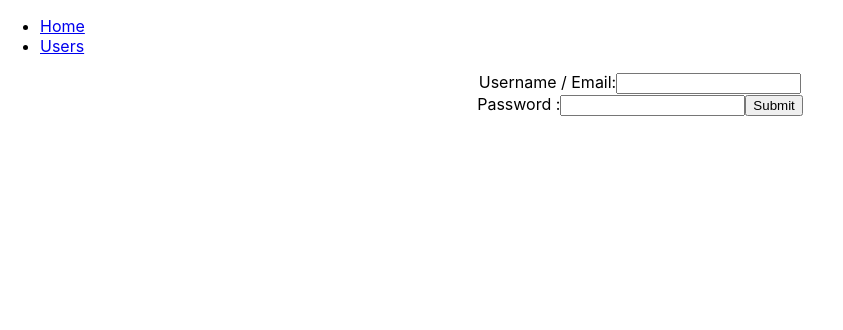
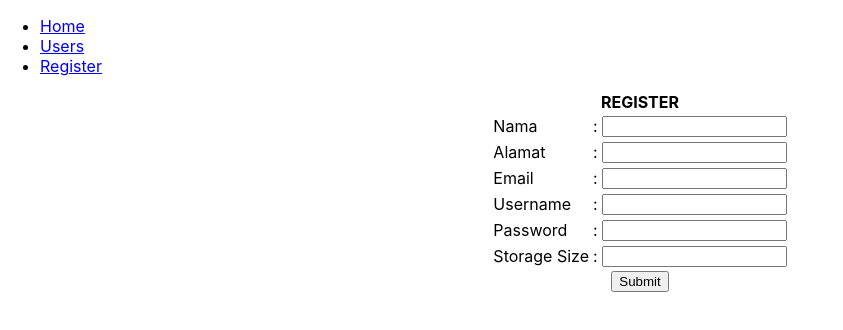
Before and after one commit to seregant/react_k8s_provisioning, a React (Create React App) app: page /register in a window 1280 px wide. Before the commit this address led to /. Shown: the top 330 px of the page, without its empty margins (0-843 px from the left). Built offline with nearby package versions, Linux system fonts and the light colour scheme; no server answers.

Commit message:
complete nodes data

```diff
--- a/src/App.js
+++ b/src/App.js
@@ -3,12 +3,14 @@ import './App.css';
 import LayoutDataPengguna from './app/LayoutDataPengguna'
 import LoginPage from './app/LayoutLogin'
 import DashboardUser from './app/LayoutDashboard'
+import Register from './app/LayoutRegister'
 import {
   BrowserRouter as Router,
   Switch,
   Route,
   Link
 } from "react-router-dom";
+import DashboardAdmin from './app/LayoutDashboardAdmin';
 
 class App extends React.Component {
   render() {
@@ -24,14 +26,23 @@ class App extends React.Component {
                 <li>
                   <Link to="/users">Users</Link>
                 </li>
+                <li>
+                  <Link to="/register">Register</Link>
+                </li>
               </ul>
             </nav>
 
             {/* A <Switch> looks through its children <Route>s and
                 renders the first one that matches the current URL. */}
             <Switch>
+              <Route path="/register">
+                <Register />
+              </Route>
               <Route path="/dashboard">
                 <DashboardUser />
+              </Route>
+              <Route path="/admin">
+                <DashboardAdmin />
               </Route>
               <Route path="/users">
                 <LayoutDataPengguna/>
--- /dev/null
+++ b/src/app/LayoutDashboardAdmin.js
@@ -0,0 +1,11 @@
+import React from 'react'
+import DataNode from './modules/DataNodes'
+import LogoutButton from './modules/Logout'
+const DashboardAdmin = () => (
+    <center>
+        <DataNode />
+        <LogoutButton />
+    </center>
+)
+
+export default DashboardAdmin
--- a/src/app/LayoutRegister.js
+++ b/src/app/LayoutRegister.js
@@ -0,0 +1,10 @@
+import React from 'react'
+import Register from './modules/Register.js'
+
+const LoginPage = () => (
+    <center>
+        <Register />
+    </center>
+)
+
+export default LoginPage
--- /dev/null
+++ b/src/app/modules/DataNodes.js
@@ -0,0 +1,67 @@
+import { Redirect } from 'react-router-dom'
+import React from 'react'
+import axios from 'axios'
+
+class DataNodes extends React.Component {
+    state = {
+        items: [],
+        redirect: false
+    }
+
+    componentDidMount(){
+        const AuthStr = 'Bearer '+localStorage.getItem("token");
+        axios.get(process.env.REACT_APP_API_URL.concat("clusters/nodes"),
+            { headers: { Authorization: AuthStr },
+         })
+        .then((res)=> res.data)
+        .then((data)=>{
+            console.log(data.status)
+            return this.setState({
+                items: data.data
+            })
+        }).catch((err) => {
+            this.setState({
+                redirect: true
+            })
+        })
+    }
+
+    render(){
+        const {items} = this.state
+        if (this.state.redirect){
+            localStorage.setItem("token","")
+            return <Redirect to="/" />
+        }
+        return(
+            <table>
+                <thead>
+                    <tr>
+                        <th>Nama Node</th>
+                        <th>Tanggal Pembuatan</th>
+                        <th>Kapasitas CPU</th>
+                        <th>Kapasitas RAM  </th>
+                        <th>Ready Status</th>
+                    </tr>
+                </thead>
+                <tbody>
+                    {
+                        items.length > 0 ? items.map(item => {
+                            const {metadata, timestamp, capacity, condition} = item;
+                            return(
+                                <tr>
+                                    <td>{metadata.name}</td>
+                                    <td>{timestamp}</td>
+                                    <td>{capacity.cpu}</td>
+                                    <td>{capacity.memory}</td>
+                                    <td>{condition[5].status}</td>
+                                </tr>
+                            );
+                        }):null
+                    }
+                </tbody>
+            </table>
+        )
+    }
+}
+
+export default DataNodes
--- a/src/app/modules/Login.js
+++ b/src/app/modules/Login.js
@@ -45,15 +45,28 @@ class Login extends React.Component {
         }
         return(
             <form onSubmit={this.handleSubmit}>
-                <label>
-                    Username / Email:
-                    <input type="text" name="user" onChange={this.handleChange}/>
-                </label>
-                <br/>
-                <label>
-                    Password :
-                    <input type="text" name="password" onChange={this.handleChange}/>
-                </label>
+                <table>
+                    <tbody>
+                        <tr>
+                            <td>Username</td>
+                            <td>:</td>
+                            <td>
+                            <label>
+                                <input type="text" name="user" onChange={this.handleChange}/>
+                            </label>
+                            </td>
+                        </tr>
+                        <tr>
+                            <td>Password</td>
+                            <td>:</td>
+                            <td>
+                            <label>
+                                <input type="password" name="password" onChange={this.handleChange}/>
+                            </label>
+                            </td>
+                        </tr>
+                    </tbody>
+                </table>
                 <input type="submit" value="Submit" />
             </form>
         )
--- /dev/null
+++ b/src/app/modules/Logout.js
@@ -0,0 +1,24 @@
+import { Redirect } from 'react-router-dom'
+import React from 'react'
+
+class Logout extends React.Component {
+    state = {
+        logout: false
+    }
+    logoutHandler = event => {
+        localStorage.clear()
+        this.setState({
+            logout: true
+        })
+    }
+    render(){
+        if (this.state.logout) {
+            return <Redirect to="/"/>
+        }
+        return(
+            <button type="button" onClick={this.logoutHandler}>Logout</button>
+        )
+    }
+}
+
+export default Logout
--- a/src/app/modules/PenggunaApi.js
+++ b/src/app/modules/PenggunaApi.js
@@ -14,8 +14,7 @@ class DataPengguna extends React.Component {
         .then((result)=> result.data)
         .then((data)=> {
             return this.setState({
-                items: data.data,
-                isLoaded: false
+                items: data.data
             })
         })
     }
--- a/src/app/modules/PenggunaDashboard.js
+++ b/src/app/modules/PenggunaDashboard.js
@@ -5,7 +5,8 @@ const axios = require('axios')
 class PenggunaDashboard extends React.Component{
     state = {
         items: [],
-        redirect: false
+        redirect: false,
+        admin: 0
     }
 
     componentWillMount() {
@@ -19,6 +20,7 @@ class PenggunaDashboard extends React.Component{
             return this.setState({
                 status: data.status,
                 items: data.data,
+                admin: data.data.is_admin
             })
         }).catch((err) => {
             this.setState({
@@ -30,6 +32,7 @@ class PenggunaDashboard extends React.Component{
     render () {
         const data = this.state.items.map((item, key)=>
             <table>
+                <tbody>
                     <tr colSpan="2">
                         <td><b><center>Selamat Datang {item.nama}</center></b></td>
                     </tr>
@@ -51,19 +54,19 @@ class PenggunaDashboard extends React.Component{
                         <td>:</td>
                         <td>{item.oc_url}</td>
                     </tr>
+                </tbody>
             </table>
         );
         if (this.state.redirect){
             localStorage.setItem("token","")
             return <Redirect to="/" />
         }
+        if (this.state.admin === 1) {
+            return <Redirect to="/admin" />
+        }
         return (
             <center>
-                <table>
-                    <tbody>
                 {data}
-                    </tbody>
-                </table>
             </center>
         )
     }
--- /dev/null
+++ b/src/app/modules/Register.js
@@ -0,0 +1,120 @@
+const React = require('react')
+const axios = require('axios')
+const qs = require('querystring')
+
+
+class Register extends React.Component {
+    state = {
+        nama: '',
+        alamat: '',
+        email: '',
+        username: '',
+        password: '',
+        storage: '',
+        dataSent: false,
+        message: ''
+    };
+
+    handleChange = (e) => {
+        this.setState({ [e.target.name]: e.target.value });
+      }
+
+    handleSubmit = event => {
+        const config = {
+            headers: {
+              'Content-Type': 'application/x-www-form-urlencoded'
+            }
+        }
+
+        const requestBody = {
+            nama: this.state.nama,
+            alamat: this.state.alamat,
+            email: this.state.email,
+            username: this.state.username,
+            password: this.state.password,
+            storage: this.state.storage,
+        }
+
+        event.preventDefault();
+        axios.post(process.env.REACT_APP_API_URL+'pengguna/add', qs.stringify(requestBody) ,config)
+        .then(res => {
+            console.log(res.data)
+            return res.data
+        }).then((data) => this.setState(() => ({
+            dataSent: data.validation,
+            message: data.details
+          })))
+    }
+    componentDidUpdate(){
+        console.log(this.state.dataSent)
+    }
+    render() {
+        return(
+            <form onSubmit={this.handleSubmit}>
+                <div id="message">{this.state.message}</div>
+                <b>REGISTER</b>
+                <table>
+                    <tbody>
+                        <tr>
+                            <td>Nama</td>
+                            <td>:</td>
+                            <td>
+                            <label>
+                                <input type="text" name="nama" onChange={this.handleChange}/>
+                            </label>
+                            </td>
+                        </tr>
+                        <tr>
+                            <td>Alamat</td>
+                            <td>:</td>
+                            <td>
+                            <label>
+                                <input type="text" name="alamat" onChange={this.handleChange}/>
+                            </label>
+                            </td>
+                        </tr>
+                        <tr>
+                            <td>Email</td>
+                            <td>:</td>
+                            <td>
+                            <label>
+                                <input type="text" name="email" onChange={this.handleChange}/>
+                            </label>
+                            </td>
+                        </tr>
+                        <tr>
+                            <td>Username</td>
+                            <td>:</td>
+                            <td>
+                            <label>
+                                <input type="text" name="username" onChange={this.handleChange}/>
+                            </label>
+                            </td>
+                        </tr>
+                        <tr>
+                            <td>Password</td>
+                            <td>:</td>
+                            <td>
+                            <label>
+                                <input type="password" name="password" onChange={this.handleChange}/>
+                            </label>
+                            </td>
+                        </tr>
+                        <tr>
+                            <td>Storage Size</td>
+                            <td>:</td>
+                            <td>
+                            <label>
+                                <input type="text" name="alamat" onChange={this.handleChange}/>
+                            </label>
+                            </td>
+                        </tr>
+                    </tbody>
+                </table>
+                <input type="submit" value="Submit" />
+            </form>
+        )
+    }
+}
+
+export default Register
```
Lines whose indentation alone changed are shown as unchanged.
